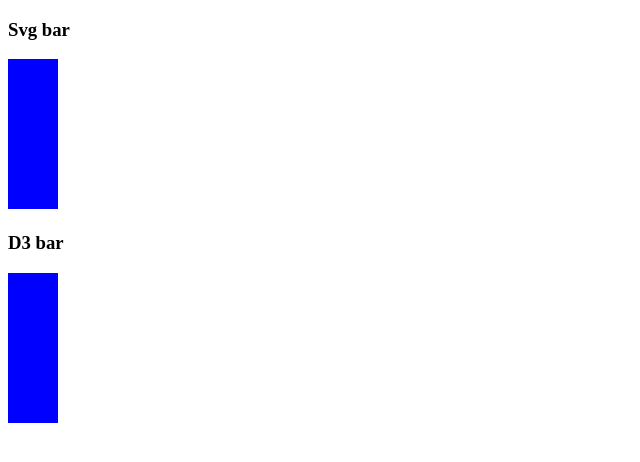
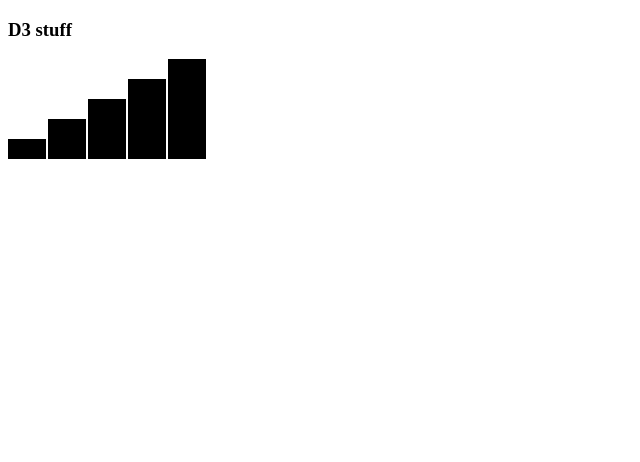
Before and after one commit to rmoncrief/D3tutorials, a plain HTML site: page Project/index.html in a window 1280 px wide. Shown: the whole page, without its empty margins (0-640 px from the left). Drawn offline with Linux system fonts and the light colour scheme.

Commit message:
finished d3 basics

```diff
--- /dev/null
+++ b/Project/drawingWithData.js
@@ -0,0 +1,23 @@
+var w = 200;
+var h = 100;
+var pad = 2;
+var dataset = [5, 10, 15, 20, 25];
+
+var svg = d3.select("body")
+            .append("svg")
+              .attr("width", w)
+              .attr("height",h);
+svg.selectAll("rect")
+    .data(dataset)
+    .enter()
+    .append("rect")
+      .attr("width", w / dataset.length - pad)
+      .attr("height", function(d) {
+        return(d*4);
+      })
+      .attr("y", function(d) {
+        return (h-(d*4));
+      })
+      .attr("x", function(d,i) {
+        return (i* (w/dataset.length));
+      });
--- a/Project/index.html
+++ b/Project/index.html
@@ -5,19 +5,9 @@
     <script type="text/javascript" src="bower_components/d3/d3.js"></script>
   </head>
   <body>
-    <h3>Svg bar</h3>
-    <svg>
-      <rect width="50" height="200" style="fill: blue"/>
-    </svg>
 
-    <h3>D3 bar</h3>
-    <script type="text/javascript">
-      d3.select("body")
-        .append("svg")
-        .append("rect")
-        .attr("width",50)
-        .attr("height",200)
-        .style("fill", "blue");
-    </script>
+    <h3>D3 stuff</h3>
+    <!-- <script type="text/javascript" src="shapes.js"></script> -->
+    <script type="text/javascript" src="drawingWithData.js"></script>
   </body>
 </html>
```
Also changed, not shown: Project/shapes.js (added, +21 -0 lines).
